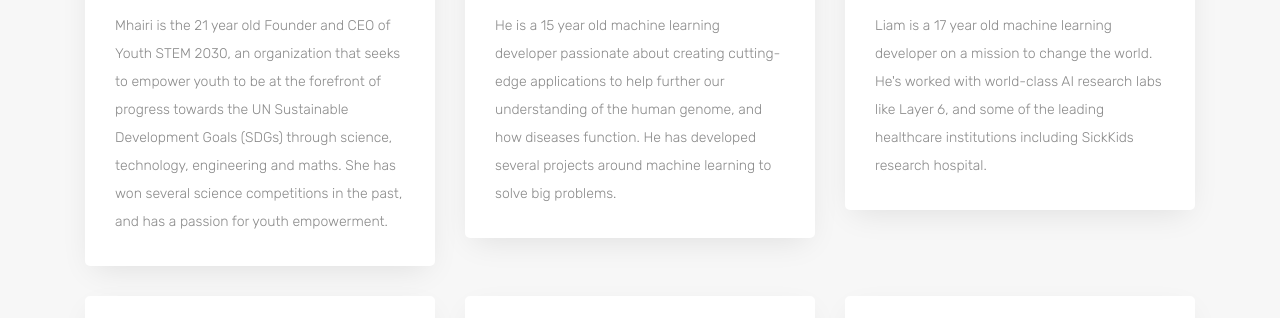
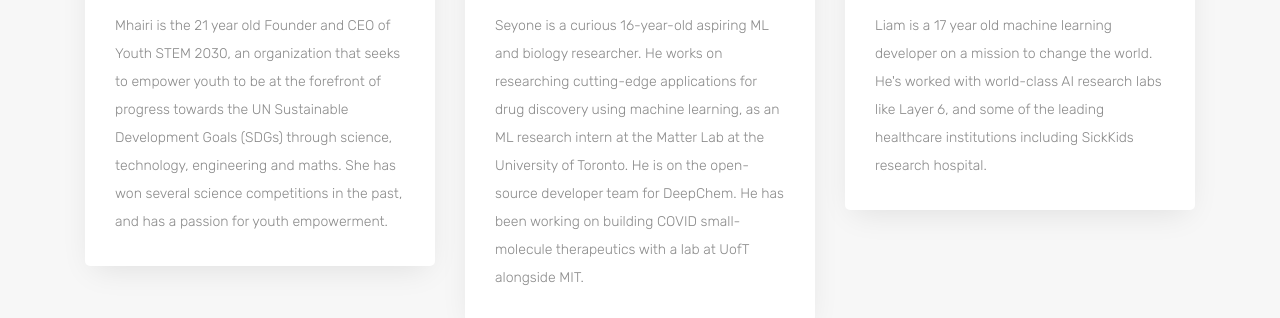
Before and after one commit to stempowerment/stempowerment.github.io, a plain HTML site: page index.html in a window 1280 px wide. Shown: the part 2853-3171 px from the top of the page. Drawn offline with Linux system fonts and the light colour scheme.

Commit message:
Update index.html

```diff
--- a/index.html
+++ b/index.html
@@ -233,7 +233,7 @@
                         <div class="item mb-30">
                             <img src="https://pbs.twimg.com/profile_images/1083206906880045056/LWjnnc4S_400x400.jpg" alt="image"> <br>
                             <h6>Seyone Chithrananda</h6>
-                            <p>He is a 15 year old machine learning developer passionate about creating cutting-edge applications to help further our understanding of the human genome, and how diseases function. He has developed several projects around machine learning to solve big problems. </p>
+                            <p>Seyone is a curious 16-year-old aspiring ML and biology researcher. He works on researching cutting-edge applications for drug discovery using machine learning, as an ML research intern at the Matter Lab at the University of Toronto. He is on the open-source developer team for DeepChem. He has been working on building COVID small-molecule therapeutics with a lab at UofT alongside MIT.</p>
                         </div>
                     </div>
 
```
